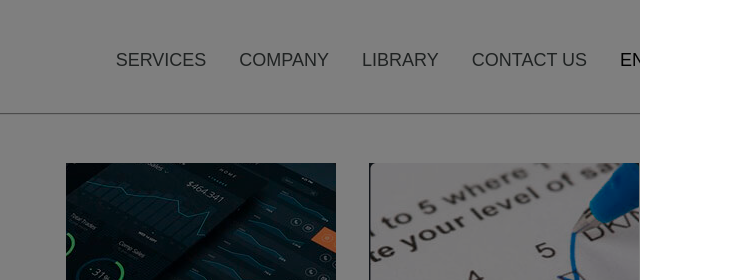
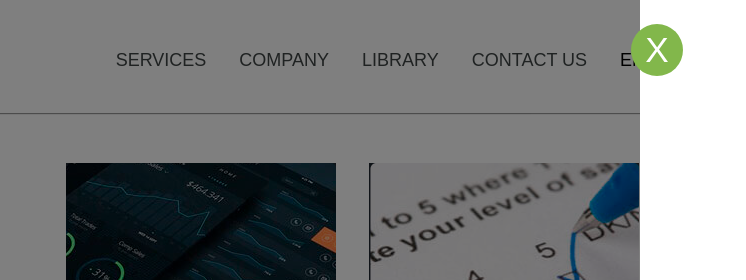
Before and after one commit to DeAndrago/DiegoOSFProject, a plain HTML site: page index.html in a window 1280 px wide. Shown: the top 280 px of the page, 232-978 px from the left. Drawn offline with Linux system fonts and the light colour scheme.

Commit message:
Fourth Day of Project 2.0

```diff
--- a/index.css
+++ b/index.css
@@ -24,8 +24,9 @@ header {
     font-family: Arial, Helvetica;
 }
 
-.cart-icon{
+.cart-icon {
     float: right;
+    cursor: pointer;
 }
 
 .links {
@@ -105,11 +106,34 @@ header {
     background-color: rgba(0, 0, 0, 0.5);
 }
 
+.cart-close {
+    width: 52px;
+    height: 52px;
+    position: fixed;
+    float: right;
+    top: 24px;
+    right: 365px;
+    background-color: #82b74b;
+    border-radius: 50%;
+    display: flex;
+    align-items: center;
+    justify-content: center;
+
+}
+
+.close-icon {
+    font-family: Material Icons, sans-serif;
+    color: white;
+    font-size: 2.2rem;
+    cursor: pointer;
+}
+
 .cart-content {
     width: 408px;
     height: 100vh;
     background-color: white;
     float: right;
+    padding: 24px;
 }
 
 footer {
--- a/index.html
+++ b/index.html
@@ -49,7 +49,7 @@
                     <li><img src = "images/wishlist.png"></li>
                     <div class="cart-icon">
                         <li><img src = "images/mini-cart.png"></li>
-                     </div>
+                    </div>
                 </lu>
             </div>
         </header>
@@ -57,7 +57,7 @@
         <main>
 
             <div class="container">
-                <div class="navbar"><span class="cart-icon">shopping_cart</span></div>
+                <div class="navbar"><span class="cart-icon"></span></div>
             </div>
 
             <!-- Products-list -->
@@ -170,6 +170,12 @@
                 <!-- End Products-List -->
 
                 <div class="cart">
+                    <div class="cart-close">
+                        <span class="close-icon">X</span>
+                    </div>
+                <!-- End Cart Close -->
+
+                <!-- Cart Content -->
                     <div class="cart-content">
 
                     </div>
--- a/index.js
+++ b/index.js
@@ -0,0 +1,27 @@
+(() => {
+    const cartButton = document.querySelectorAll(".cart-icon");
+    const closeCartButton = document.querySelector("span.close-icon");
+
+    closeCartButton.onclick = () => {
+        const cart = document.querySelector(".cart");
+
+
+    cart.style.display = "none";
+    }
+
+    cartButton.forEach(element => {
+        element.addEventListener("click", () => {
+            const cart = document.querySelector(".cart");
+
+            cart.style.display = "block";
+        })
+    })
+
+
+    // When clicking in the Cart Button, opens the Cart.
+
+    // When clicking in closeCartButton, hide the Cart.
+    console.log(cartButton);
+    console.log(closeCartButton);
+
+})();
```
Also changed, not shown: comments.png (deleted), 1 other file.
